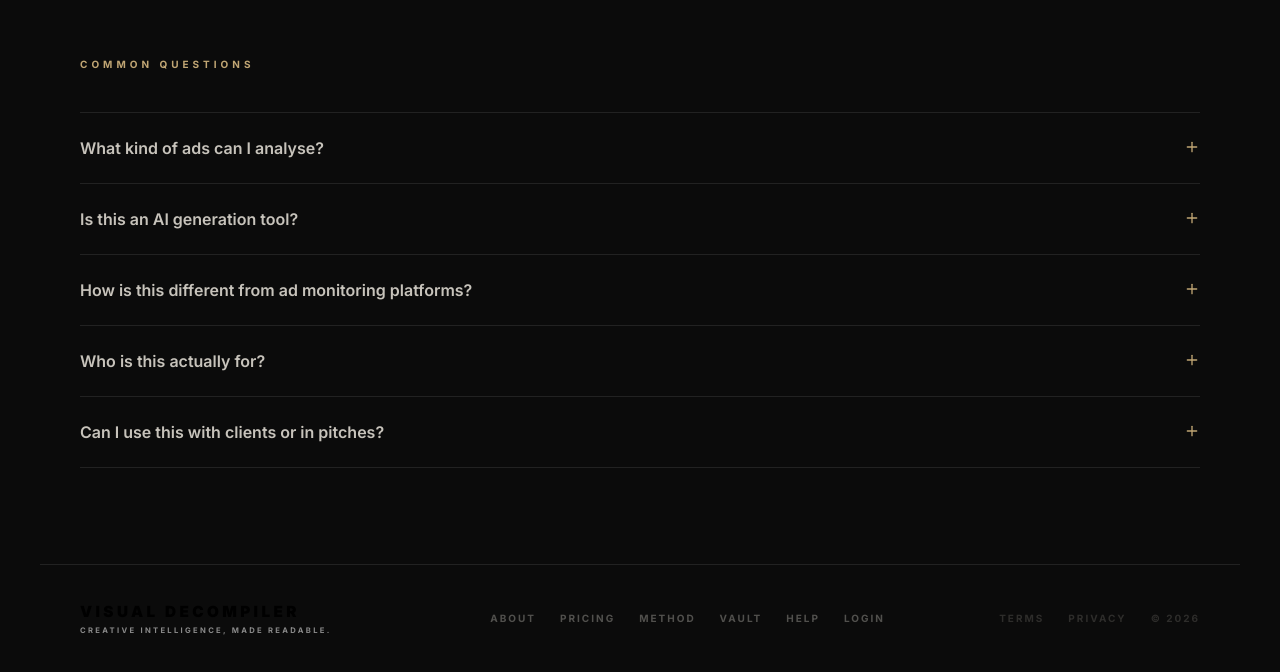
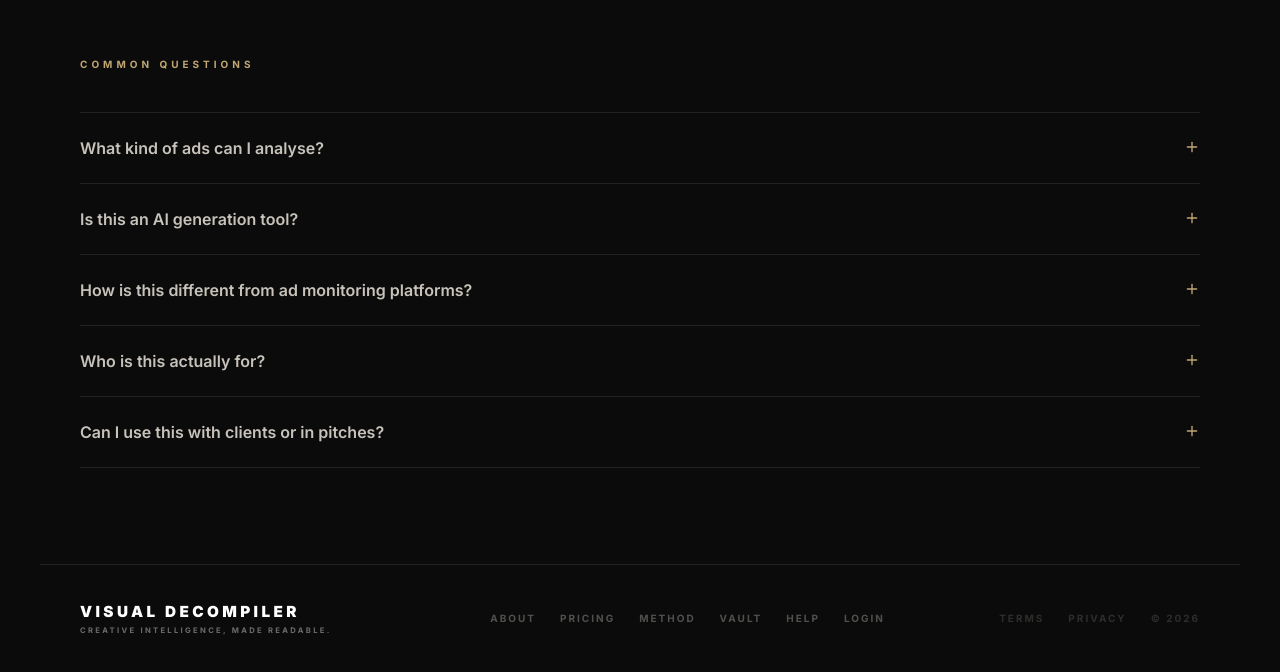
Before and after one commit to popvisly/visual-decompiler, a Next.js app: page / in a window 1280 px wide. Shown: the part 8038-8710 px from the top of the page. Built offline with nearby package versions, Linux system fonts and the light colour scheme; no server answers.

Commit message:
Set footer logo to white with yellow hover state

```diff
--- a/src/components/Logo.tsx
+++ b/src/components/Logo.tsx
@@ -7,22 +7,40 @@ interface LogoProps {
     sublabel?: string;
     className?: string;
     forceDark?: boolean;
+    hoverColor?: 'default' | 'yellow' | 'cyan' | 'red';
     onClick?: () => void;
 }
 
 export default function Logo({
-    href = "/",
-    sublabel = "BUILT FOR CREATIVES",
-    className = "",
+    href = '/',
+    sublabel = 'BUILT FOR CREATIVES',
+    className = '',
     forceDark = false,
-    onClick
+    hoverColor = 'default',
+    onClick,
 }: LogoProps) {
+    const hoverClass =
+        hoverColor === 'yellow'
+            ? 'group-hover:text-[#C1A674]'
+            : hoverColor === 'cyan'
+              ? 'group-hover:text-[#00E5FF]'
+              : hoverColor === 'red'
+                ? 'group-hover:text-[#FF003C]'
+                : forceDark
+                  ? 'group-hover:text-[#00E5FF]'
+                  : 'group-hover:text-[#FF003C]';
+
     const content = (
-        <div className={`flex flex-col text-left group ${className}`}>
-            <h1 className={`text-[16px] lg:text-[18px] font-black uppercase tracking-[0.22em] transition-colors ${forceDark ? 'text-white group-hover:text-[#00E5FF]' : 'text-black group-hover:text-[#FF003C]'}`}>
+        <div className={`group flex flex-col text-left ${className}`}>
+            <h1
+                className={`text-[16px] lg:text-[18px] font-black uppercase tracking-[0.22em] transition-colors ${forceDark ? 'text-white' : 'text-black'} ${hoverClass}`}
+            >
                 Visual Decompiler
             </h1>
-            <p className={`mt-0.5 font-bold uppercase tracking-[0.3em] transition-colors ${forceDark ? 'text-white/40' : 'text-[#8A8A8A]'}`} style={{ fontSize: '9px' }}>
+            <p
+                className={`mt-0.5 font-bold uppercase tracking-[0.3em] transition-colors ${forceDark ? 'text-white/40' : 'text-[#8A8A8A]'}`}
+                style={{ fontSize: '9px' }}
+            >
                 {sublabel}
             </p>
         </div>
@@ -30,14 +48,14 @@ export default function Logo({
 
     if (onClick) {
         return (
-            <button onClick={onClick} className="focus:outline-none shrink-0">
+            <button onClick={onClick} className="shrink-0 focus:outline-none">
                 {content}
             </button>
         );
     }
 
     return (
-        <Link href={href} className="focus:outline-none shrink-0">
+        <Link href={href} className="shrink-0 focus:outline-none">
             {content}
         </Link>
     );
--- a/src/components/marketing/FooterStartNow.tsx
+++ b/src/components/marketing/FooterStartNow.tsx
@@ -130,7 +130,7 @@ export default function FooterStartNow() {
             {/* ── FOOTER BAR ── */}
             <div className="mx-auto max-w-[1200px] px-6 py-8 sm:px-8 lg:px-10 border-t border-[#222]">
                 <div className="flex flex-col items-start justify-between gap-8 lg:flex-row lg:items-center">
-                    <Logo sublabel="CREATIVE INTELLIGENCE, MADE READABLE." forceDark={false} className="scale-[0.85] origin-left" />
+                    <Logo sublabel="CREATIVE INTELLIGENCE, MADE READABLE." forceDark={true} hoverColor="yellow" className="scale-[0.85] origin-left" />
                     <div className="flex flex-wrap items-center gap-x-6 gap-y-2">
                         {[
                             { label: 'About', href: '/about' },
```
